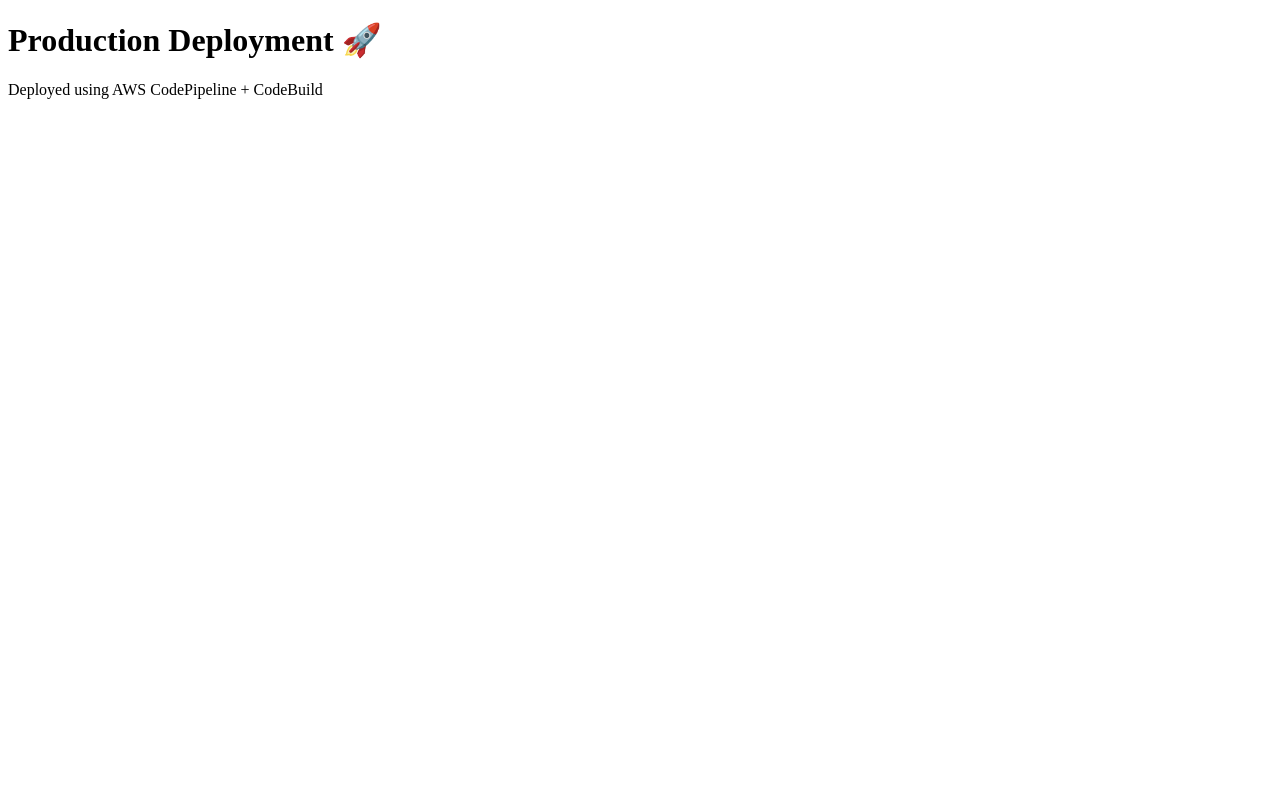
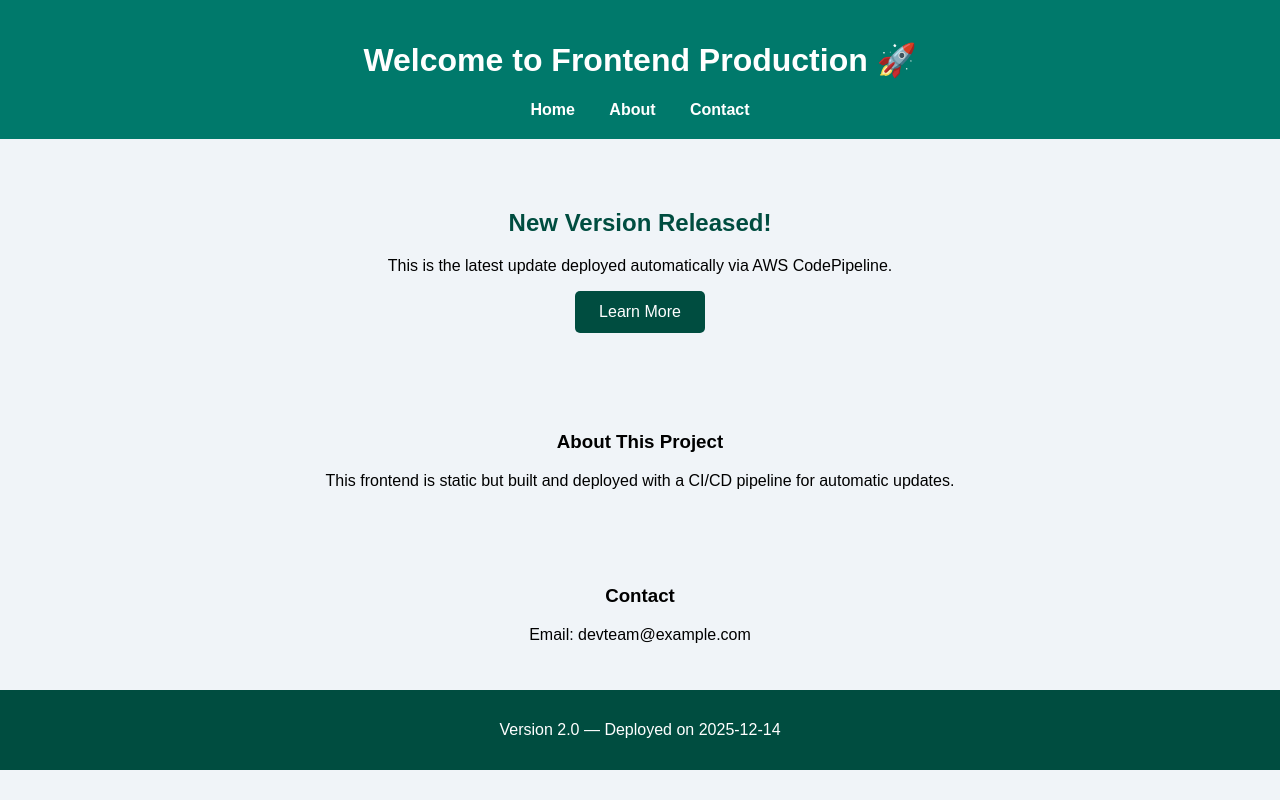
Before and after one commit to amanghz/frontend-dep, a website: page src/index.html in a window 1280 px wide. Drawn offline with Linux system fonts and the light colour scheme.

Commit message:
Frontend v2: new homepage, sections, and updated styling

```diff
--- a/src/index.html
+++ b/src/index.html
@@ -1,10 +1,43 @@
 <!DOCTYPE html>
-<html>
+<html lang="en">
 <head>
-  <title>Prod Frontend</title>
+  <meta charset="UTF-8">
+  <meta name="viewport" content="width=device-width, initial-scale=1.0">
+  <title>Frontend Production - Version 2</title>
+  <link rel="stylesheet" href="style.css">
 </head>
 <body>
-  <h1>Production Deployment 🚀</h1>
-  <p>Deployed using AWS CodePipeline + CodeBuild</p>
+  <header>
+    <h1>Welcome to Frontend Production 🚀</h1>
+    <nav>
+      <a href="#home">Home</a>
+      <a href="#about">About</a>
+      <a href="#contact">Contact</a>
+    </nav>
+  </header>
+
+  <main id="home">
+    <section class="hero">
+      <h2>New Version Released!</h2>
+      <p>This is the latest update deployed automatically via AWS CodePipeline.</p>
+      <button id="learnMore">Learn More</button>
+    </section>
+
+    <section id="about">
+      <h3>About This Project</h3>
+      <p>This frontend is static but built and deployed with a CI/CD pipeline for automatic updates.</p>
+    </section>
+
+    <section id="contact">
+      <h3>Contact</h3>
+      <p>Email: devteam@example.com</p>
+    </section>
+  </main>
+
+  <footer>
+    <p>Version 2.0 — Deployed on 2025-12-14</p>
+  </footer>
+
+  <script src="script.js"></script>
 </body>
 </html>
--- /dev/null
+++ b/src/script.js
@@ -0,0 +1,4 @@
+// Hero button action
+document.getElementById('learnMore').addEventListener('click', () => {
+  alert("This is version 2 of the frontend! Deployed automatically via CI/CD 🎉");
+});
--- /dev/null
+++ b/src/style.css
@@ -0,0 +1,64 @@
+/* General styles */
+body {
+  font-family: 'Arial', sans-serif;
+  background-color: #f0f4f8;
+  margin: 0;
+  padding: 0;
+}
+
+/* Header */
+header {
+  background-color: #00796b;
+  color: white;
+  padding: 20px;
+  text-align: center;
+}
+
+header nav a {
+  color: white;
+  margin: 0 15px;
+  text-decoration: none;
+  font-weight: bold;
+}
+
+header nav a:hover {
+  text-decoration: underline;
+}
+
+/* Hero section */
+.hero {
+  text-align: center;
+  padding: 50px 20px;
+}
+
+.hero h2 {
+  color: #004d40;
+}
+
+.hero button {
+  padding: 12px 24px;
+  font-size: 16px;
+  background-color: #004d40;
+  color: white;
+  border: none;
+  border-radius: 5px;
+  cursor: pointer;
+}
+
+.hero button:hover {
+  background-color: #00796b;
+}
+
+/* Sections */
+section {
+  padding: 30px 20px;
+  text-align: center;
+}
+
+/* Footer */
+footer {
+  background-color: #004d40;
+  color: white;
+  text-align: center;
+  padding: 15px;
+}
```
